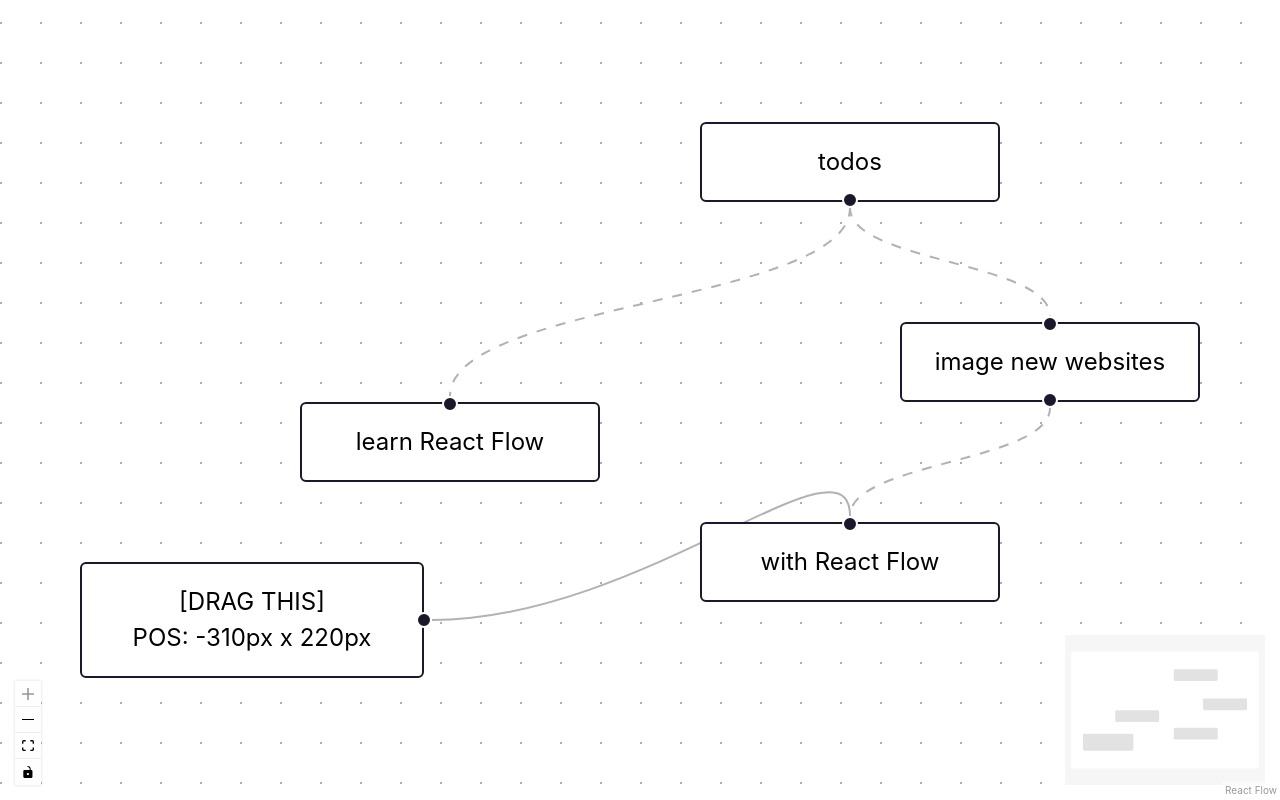
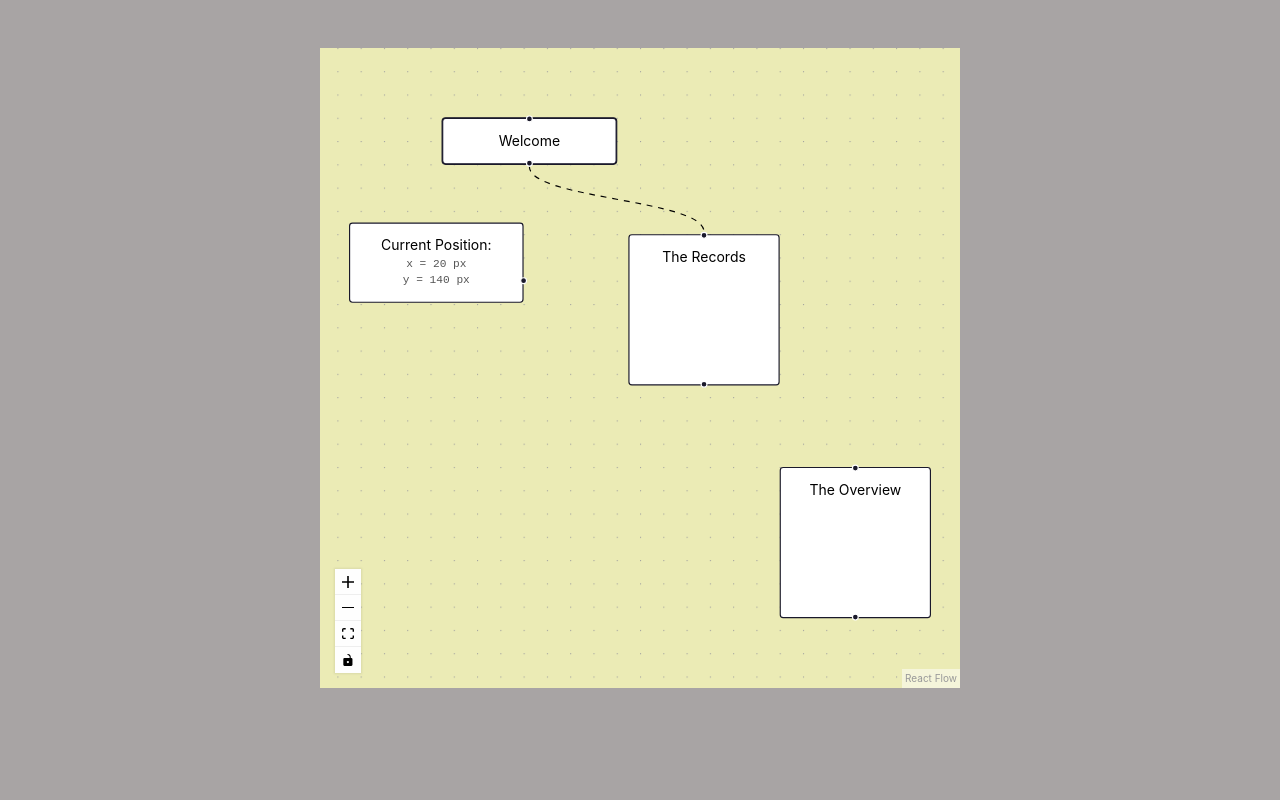
Before and after one commit to edwardtanguay/showcase-react-flow, a React (Vite) app: page / in a window 1280 px wide. Built offline with nearby package versions, Linux system fonts and the light colour scheme.

Commit message:
new layout

```diff
--- a/package.json
+++ b/package.json
@@ -3,7 +3,7 @@
   "version": "0.0.0",
   "type": "module",
   "scripts": {
-    "dev": "vite --port 4333",
+    "dev": "vite --port 4433",
     "build": "tsc && vite build",
     "lint": "eslint . --ext ts,tsx --report-unused-disable-directives --max-warnings 0",
     "preview": "vite preview"
--- a/src/App.tsx
+++ b/src/App.tsx
@@ -1,41 +1,52 @@
-import { useCallback } from 'react';
+/* eslint-disable react-hooks/exhaustive-deps */
 import {
 	ReactFlow,
+	Edge,
 	Background,
 	Controls,
-  MiniMap,
-  addEdge,
 	useNodesState,
 	useEdgesState,
-  type OnConnect,
-} from '@xyflow/react';
+	addEdge,
+  Connection,
+} from "@xyflow/react";
+import "@xyflow/react/dist/style.css";
+import { useCallback } from "react";
+import { initialNodes, nodeTypes } from "./nodes";
 
-import '@xyflow/react/dist/style.css';
-
-import { initialNodes, nodeTypes } from './nodes';
-import { initialEdges, edgeTypes } from './edges';
+const initialEdges: Edge[] = [
+	{
+		id: "2-3",
+		source: "2",
+		target: "3",
+		style: { stroke: "black" },
+		animated: true,
+	},
+];
 
 export default function App() {
 	const [nodes, , onNodesChange] = useNodesState(initialNodes);
-  const [edges, setEdges, onEdgesChange] = useEdgesState(initialEdges);
-  const onConnect: OnConnect = useCallback(
-    (connection) => setEdges((edges) => addEdge(connection, edges)),
-    [setEdges]
-  );
+	const [edges, setEdges , onEdgesChange] = useEdgesState(initialEdges);
+
+	const onConnect = useCallback((connection: Connection) => {
+		const edge:Edge = {
+			...connection,
+			animated: false,
+			id: `${edges.length} + 1`,
+		};
+		setEdges((prevEdges) => addEdge(edge, prevEdges));
+	},[]);
 
 	return (
 		<ReactFlow
       nodes={nodes}
       nodeTypes={nodeTypes}
+			edges={edges}
 			onNodesChange={onNodesChange}
-      edges={edges}
-      edgeTypes={edgeTypes}
 			onEdgesChange={onEdgesChange}
       onConnect={onConnect}
-      fitView={true}
+			fitView
 		>
 			<Background />
-      <MiniMap />
 			<Controls />
 		</ReactFlow>
 	);
--- a/src/edges/index.ts
+++ /dev/null
@@ -1,12 +0,0 @@
-import type { Edge, EdgeTypes } from '@xyflow/react';
-
-export const initialEdges: Edge[] = [
-  { id: 'a->c', source: 'a', target: 'c', animated: true },
-  { id: 'a->e', source: 'a', target: 'e', animated: true },
-  { id: 'b->d', source: 'b', target: 'd' },
-  { id: 'c->d', source: 'c', target: 'd', animated: true },
-];
-
-export const edgeTypes = {
-  // Add your custom edge types here!
-} satisfies EdgeTypes;
--- a/src/index.css
+++ b/src/index.css
@@ -4,9 +4,21 @@
   font-weight: 400;
 }
 
-html,
-body,
+body {
+  background-color: #a8a4a4;
+  display: flex;
+  justify-content: center;
+}
+
 #root {
-  height: 100%;
-  margin: 0;
+  margin: 3rem;
+  height: 40rem;
+  width: 40rem;
+  background-color: rgb(235, 235, 181);
 }
+
+.positionArea {
+  color: #555;
+  font-family: monospace;
+  font-size: .6rem;
+}
--- a/src/main.tsx
+++ b/src/main.tsx
@@ -1,7 +1,7 @@
 import ReactDOM from 'react-dom/client';
 
 import App from './App';
-
+import './reset.css';
 import './index.css';
 
 ReactDOM.createRoot(document.getElementById('root')!).render(
--- a/src/nodes/PositionLoggerNode.tsx
+++ b/src/nodes/PositionLoggerNode.tsx
@@ -1,22 +1,21 @@
-import { Handle, Position, type NodeProps } from '@xyflow/react';
-
-import { type PositionLoggerNode } from './types';
+import { Handle, type NodeProps, Position } from "@xyflow/react";
+import { type PositionLoggerNode } from "./types";
 
 export function PositionLoggerNode({
 	positionAbsoluteX,
 	positionAbsoluteY,
 	data,
 }: NodeProps<PositionLoggerNode>) {
-  const x = `${Math.round(positionAbsoluteX)}px`;
-  const y = `${Math.round(positionAbsoluteY)}px`;
+	const x = `${Math.round(positionAbsoluteX)} px`;
+	const y = `${Math.round(positionAbsoluteY)} px`;
 
 	return (
-    // We add this class to use the same styles as React Flow's default nodes.
 		<div className="react-flow__node-default">
-      {data.label && <div>[{data.label}]</div>}
+			{data.label && <div>Current Position:</div>}
 
-      <div>
-       POS: {x} x {y}
+			<div className="positionArea">
+				<p>x = {x}</p>
+				<p>y = {y}</p>
 			</div>
 
 			<Handle type="source" position={Position.Right} />
--- a/src/nodes/index.ts
+++ b/src/nodes/index.ts
@@ -1,27 +1,51 @@
-import type { NodeTypes } from '@xyflow/react';
-
-import { PositionLoggerNode } from './PositionLoggerNode';
-import { AppNode } from './types';
+import { NodeTypes } from "@xyflow/react";
+import { PositionLoggerNode } from "./PositionLoggerNode";
+import { AppNode } from "./types";
 
 export const initialNodes: AppNode[] = [
-  { id: 'a', type: 'input', position: { x: 0, y: 0 }, data: { label: 'todos' } },
+	{
+		id: "1",
+		data: {
+			label: "Information",
+		},
+		position: { x: 0, y: 0 },
+		hidden: true,
+	},
+	{
+		id: "2",
+		data: {
+			label: "Welcome",
+		},
+		position: { x: 100, y: 50 },
+		selected: true,
+	},
+	{
+		id: "3",
+		data: {
+			label: "The Records",
+		},
+		position: { x: 260, y: 150 },
+		width: 130,
+		height: 130,
+	},
+	{
+		id: "4",
+		data: {
+			label: "The Overview",
+		},
+		position: { x: 390, y: 350 },
+		width: 130,
+		height: 130,
+	},
   {
-    id: 'b',
+    id: '5',
     type: 'position-logger',
-    position: { x: -310, y:220 },
-    data: { label: 'DRAG THIS' },
-  },
-  { id: 'c', position: { x: 100, y: 100 }, data: { label: 'image new websites' } },
-  {
-    id: 'd',
-    type: 'output',
-    position: { x: 0, y: 200 },
-    data: { label: 'with React Flow' },
-  },
-  { id: 'e', type: 'output', position: { x: -200, y: 140 }, data: { label: 'learn React Flow' } },
+    position: { x: 20, y: 140 },
+    data: { label: 'DRAG IT' },
+    height: 100
+  }
 ];
 
 export const nodeTypes = {
-  'position-logger': PositionLoggerNode,
-  // Add any of your custom nodes here!
+	'position-logger': PositionLoggerNode
 } satisfies NodeTypes;
--- a/src/nodes/types.ts
+++ b/src/nodes/types.ts
@@ -1,4 +1,4 @@
-import type { Node, BuiltInNode } from '@xyflow/react';
+import type { Node, BuiltInNode } from "@xyflow/react";
 
 export type PositionLoggerNode = Node<{ label: string }, 'position-logger'>;
 export type AppNode = BuiltInNode | PositionLoggerNode;
--- /dev/null
+++ b/src/reset.css
@@ -0,0 +1,35 @@
+html {
+	box-sizing: border-box;
+	font-size: 16px;
+}
+
+*,
+*:before,
+*:after {
+	box-sizing: inherit;
+}
+
+body,
+h1,
+h2,
+h3,
+h4,
+h5,
+h6,
+p,
+ol,
+ul {
+	margin: 0;
+	padding: 0;
+	font-weight: normal;
+}
+
+ol,
+ul {
+	list-style: none;
+}
+
+img {
+	max-width: 100%;
+	height: auto;
+}
```
Also changed, not shown: 1 other file (tests, documents, lock files or other folders). Lines whose indentation alone changed are shown as unchanged.
